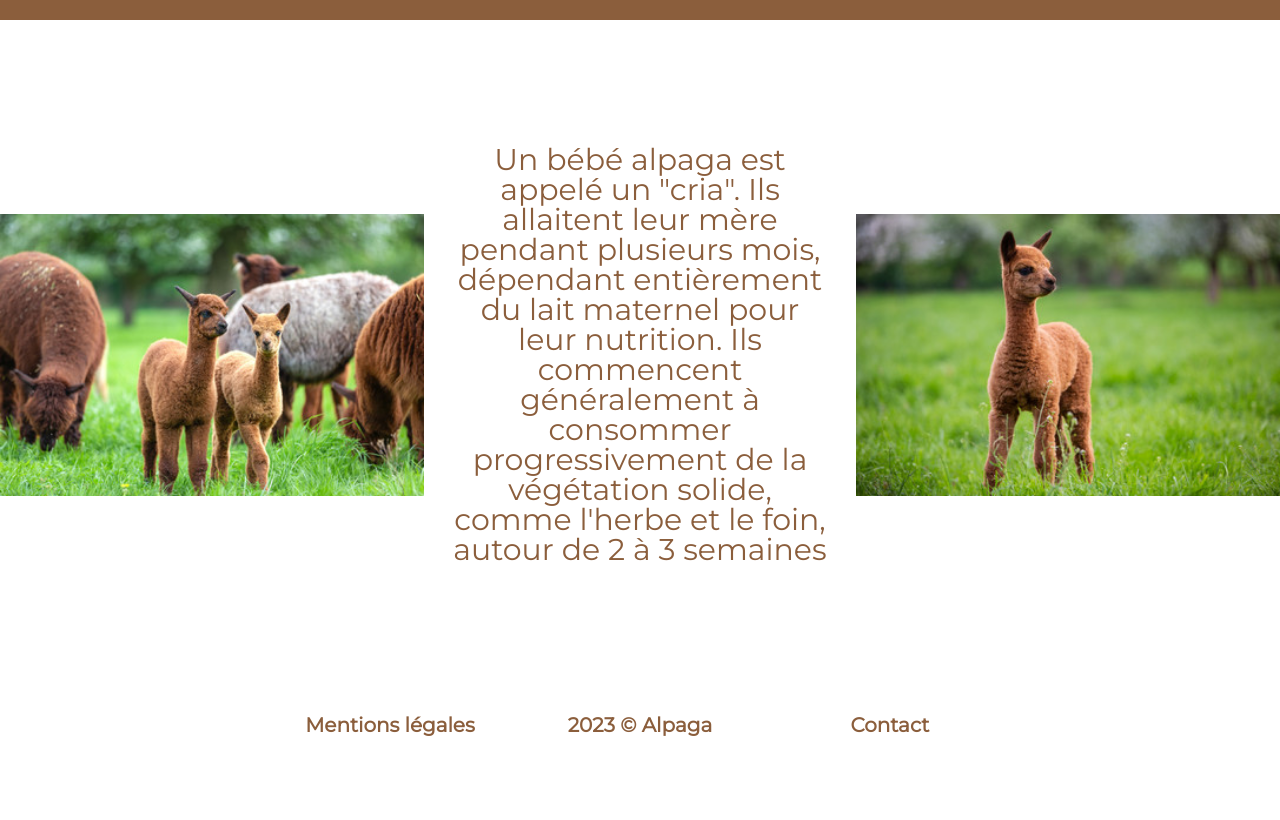
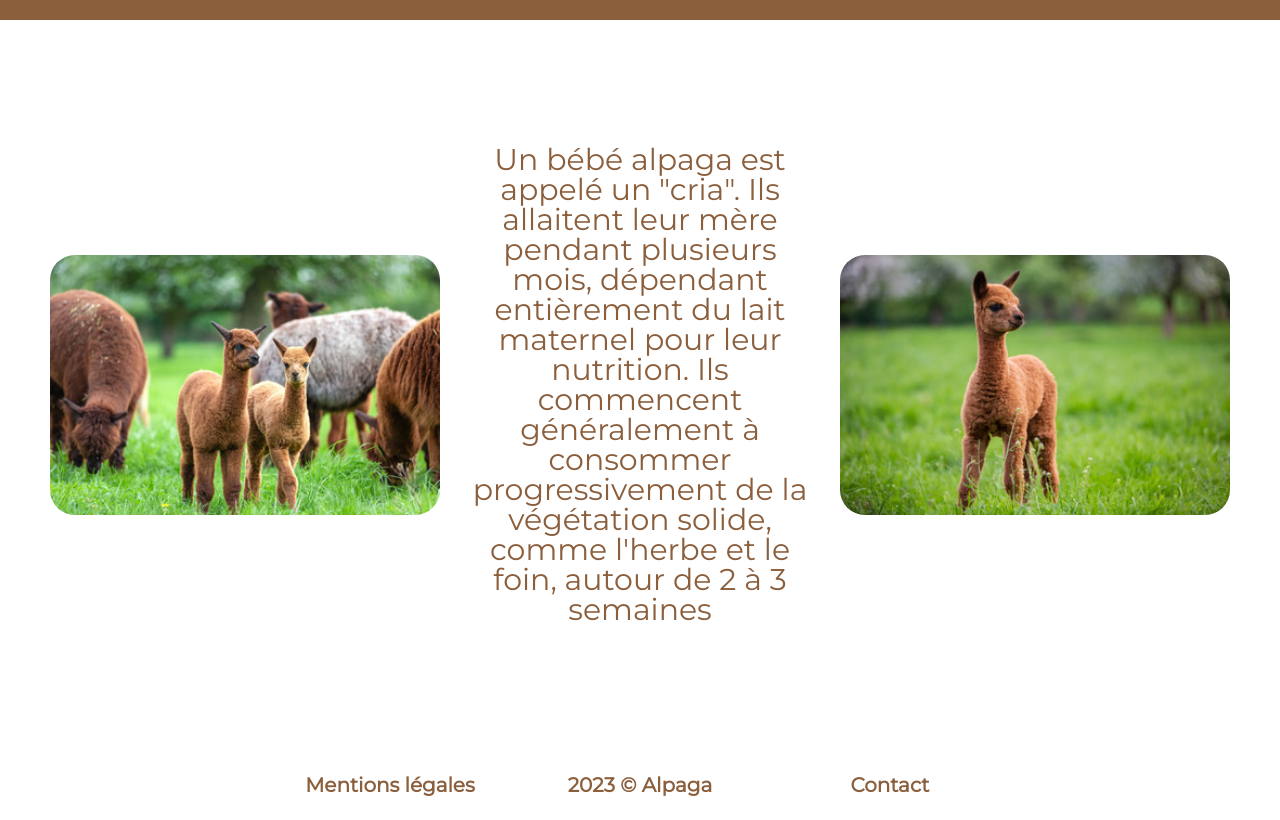
Before and after one commit to julien382/Alpaga, a React (Create React App) app: page / in a window 1280 px wide. Shown: the part 1840-2660 px from the top of the page. Before the commit the page ends 2600 px from the top, so only its background shows below. Built offline with nearby package versions, Linux system fonts and the light colour scheme; a web font is replaced by a local one.

Commit message:
modif partie3 alpaga

```diff
--- a/src/pages/Alpaga/Alpaga.css
+++ b/src/pages/Alpaga/Alpaga.css
@@ -78,14 +78,12 @@
 
 .part3_Accueil{
     display: flex;
-    justify-content: center;
+    justify-content: space-between;
     align-items: center;
     margin-top: 100px;
     margin-bottom: 100px;
-}
-
-.part3_alpagaImage1{
-    width: 500px;
+    padding-left: 50px;
+    padding-right: 50px;
 }
 
 .part3_Paragraphe1{
@@ -96,6 +94,7 @@
     margin: 25px;
 }
 
-.part3_alpagaImage2{
+.part3_alpagaImage{
     width: 500px;
+    border-radius: 25px;
 }
--- a/src/pages/Alpaga/Alpaga.jsx
+++ b/src/pages/Alpaga/Alpaga.jsx
@@ -31,9 +31,9 @@ const Alpaga = () => {
                 </div>
             </div>
             <div className='part3_Accueil'>
-                <img className='part2_alpagaImage' src={crias} alt="alpagaBrown" />
+                <img className='part3_alpagaImage' src={crias} alt="alpagaBrown" />
                 <p className='part3_Paragraphe1'>Un bébé alpaga est appelé un "cria". Ils allaitent leur mère pendant plusieurs mois, dépendant entièrement du lait maternel pour leur nutrition. Ils commencent généralement à consommer progressivement de la végétation solide, comme l'herbe et le foin, autour de 2 à 3 semaines</p>
-                <img className='part2_alpagaImage' src={cria} alt="alpagaBrown" />
+                <img className='part3_alpagaImage' src={cria} alt="alpagaBrown" />
             </div>
 
         </div>
```
